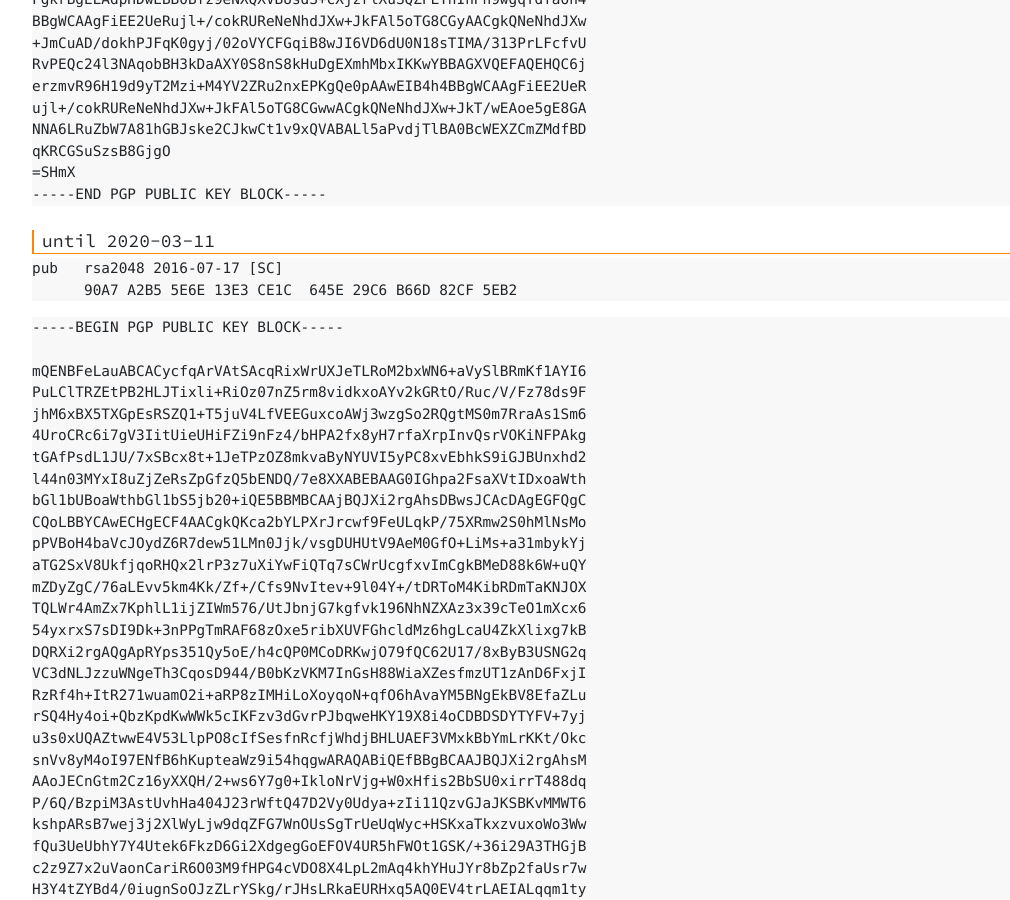
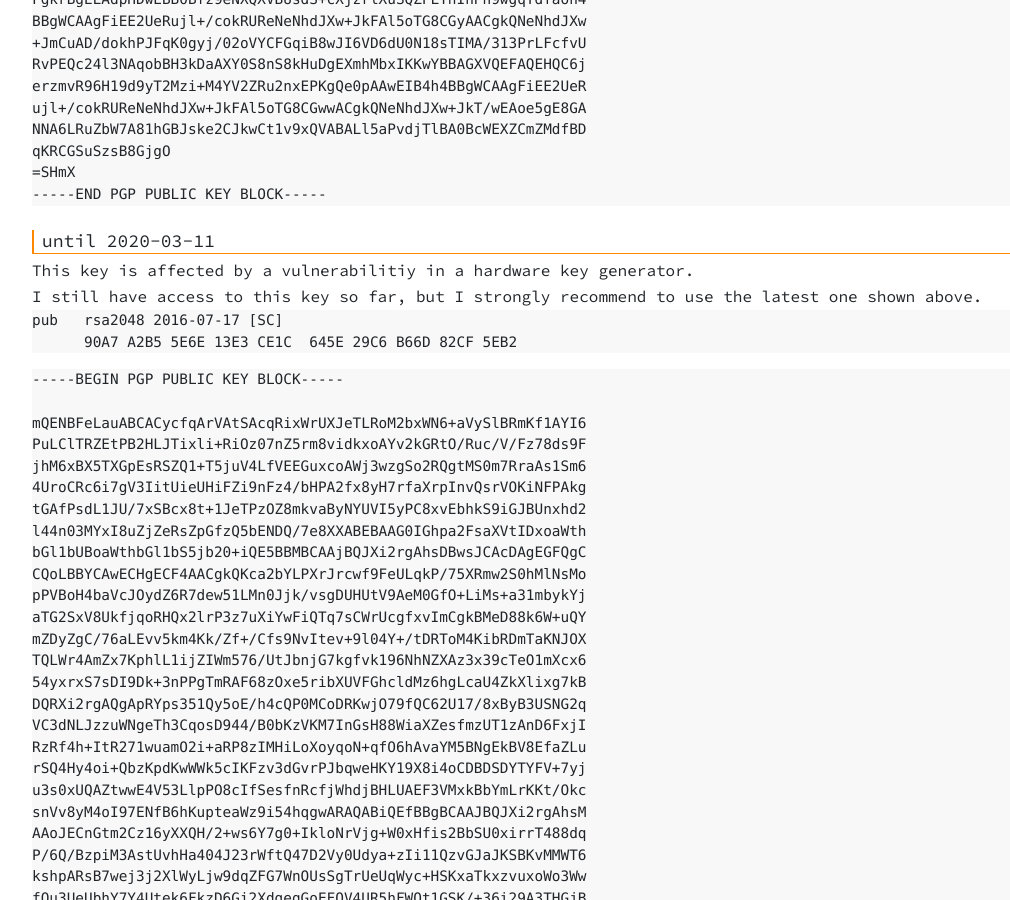
Before and after one commit to hikalium/hikalium.com, a Jekyll site: the page built from pages/pgpkey.md, in a window 1280 px wide and 900 px high, scrolled down 468 px. Shown: the whole window, without its empty margins (53-1063 px from the left). Built offline with Jekyll 4.4.1, drawn with Linux system fonts in a browser that asks for light colours; our own code applies the rules of GitHub Pages for plain Markdown files.

Commit message:
Update pgpkey.md

````diff
--- a/pages/pgpkey.md
+++ b/pages/pgpkey.md
@@ -32,6 +32,10 @@ qKRCGSuSzsB8GjgO
 ```
 
 ### until 2020-03-11
+
+This key is affected by a vulnerabilitiy in a hardware key generator.
+
+I still have access to this key so far, but I strongly recommend to use the latest one shown above.
 
 ```
 pub   rsa2048 2016-07-17 [SC]
````
